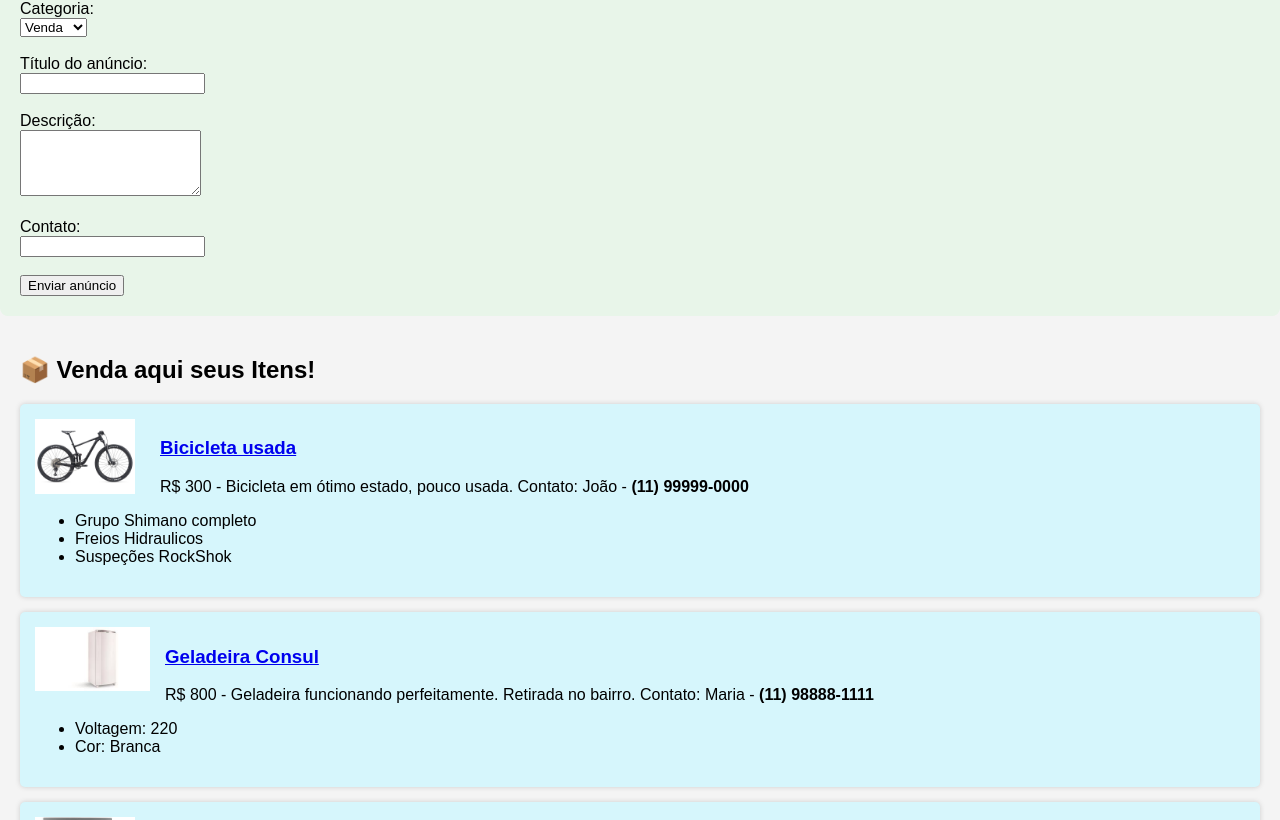
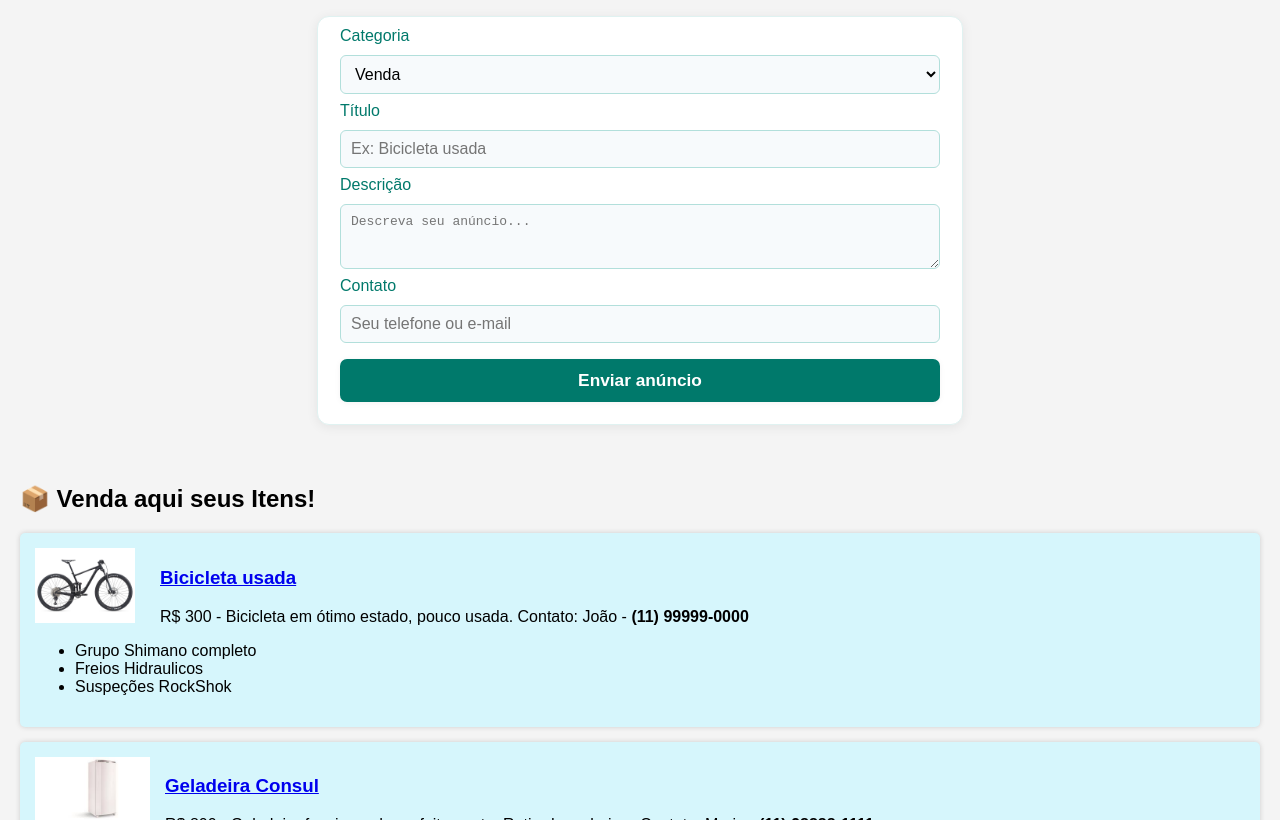
Before and after one commit to rafaelsilva0608/projeto03, a plain HTML site: page index.html in a window 1280 px wide. Shown: the part 280-1100 px from the top of the page. Drawn offline with Linux system fonts and the light colour scheme.

Commit message:
novo 17/09

```diff
--- a/index.html
+++ b/index.html
@@ -28,27 +28,76 @@
     <a href="#">Contato</a>
   </nav>
 
-<!-- Precisa adionar em JavaScript pra poder funcionar -->
 
-  <h2>📢 Publique seu anúncio</h2>
-<form action="#" method="post" style="background: #e8f5e9; padding: 20px; border-radius: 8px;">
-  <label for="categoria">Categoria:</label><br>
-  <select id="categoria" name="categoria" required>
-    <option value="venda">Venda</option>
-    <option value="servico">Serviço</option>
-  </select><br><br>
+  <h2 style="text-align:center; margin-top:40px; font-size:2em; color:#00796b; letter-spacing:1px;">📢 Publique seu anúncio</h2>
+  <form action="#" method="post" class="form-clean">
+    <label for="categoria">Categoria</label>
+    <select id="categoria" name="categoria" required>
+      <option value="venda">Venda</option>
+      <option value="servico">Serviço</option>
+    </select>
+    <label for="titulo">Título</label>
+    <input type="text" id="titulo" name="titulo" required placeholder="Ex: Bicicleta usada">
+    <label for="descricao">Descrição</label>
+    <textarea id="descricao" name="descricao" rows="3" required placeholder="Descreva seu anúncio..."></textarea>
+    <label for="contato">Contato</label>
+    <input type="text" id="contato" name="contato" required placeholder="Seu telefone ou e-mail">
+    <button type="submit" class="btn-clean">Enviar anúncio</button>
+  </form>
 
-  <label for="titulo">Título do anúncio:</label><br>
-  <input type="text" id="titulo" name="titulo" required><br><br>
-
-  <label for="descricao">Descrição:</label><br>
-  <textarea id="descricao" name="descricao" rows="4" required></textarea><br><br>
-
-  <label for="contato">Contato:</label><br>
-  <input type="text" id="contato" name="contato" required><br><br>
-
-  <button type="submit">Enviar anúncio</button>
-</form>
+  <style>
+    .form-clean {
+      max-width: 600px;
+      margin: 10px auto 20px auto;
+      background: #fff;
+      padding: 10px 22px 22px 22px;
+      border-radius: 12px;
+      box-shadow: 0 2px 12px rgba(0,0,0,0.07);
+      display: flex;
+      flex-direction: column;
+      gap: 8px;
+      border: 1px solid #e0f2f1;
+    }
+    .form-clean label {
+      font-weight: 500;
+      color: #00796b;
+      margin-bottom: 2px;
+      font-size: 1em;
+    }
+    .form-clean input,
+    .form-clean select,
+    .form-clean textarea {
+      padding: 9px 10px;
+      border-radius: 6px;
+      border: 1px solid #b2dfdb;
+      font-size: 1em;
+      background: #f7fafc;
+      transition: border 0.2s;
+    }
+    .form-clean input:focus,
+    .form-clean select:focus,
+    .form-clean textarea:focus {
+      border: 1.5px solid #00796b;
+      outline: none;
+    }
+    .btn-clean {
+      background: #00796b;
+      color: #fff;
+      font-weight: 600;
+      padding: 11px 0;
+      border: none;
+      border-radius: 7px;
+      font-size: 1.08em;
+      cursor: pointer;
+      margin-top: 8px;
+      box-shadow: 0 1px 6px rgba(0,0,0,0.05);
+      transition: background 0.3s, transform 0.2s;
+    }
+    .btn-clean:hover {
+      background: #009688;
+      transform: scale(1.03);
+    }
+  </style>
 
 <!-- Daqui pra baixo começa os anuncios -->
   <div class="container">
```
Also changed, not shown: 1 other file.
